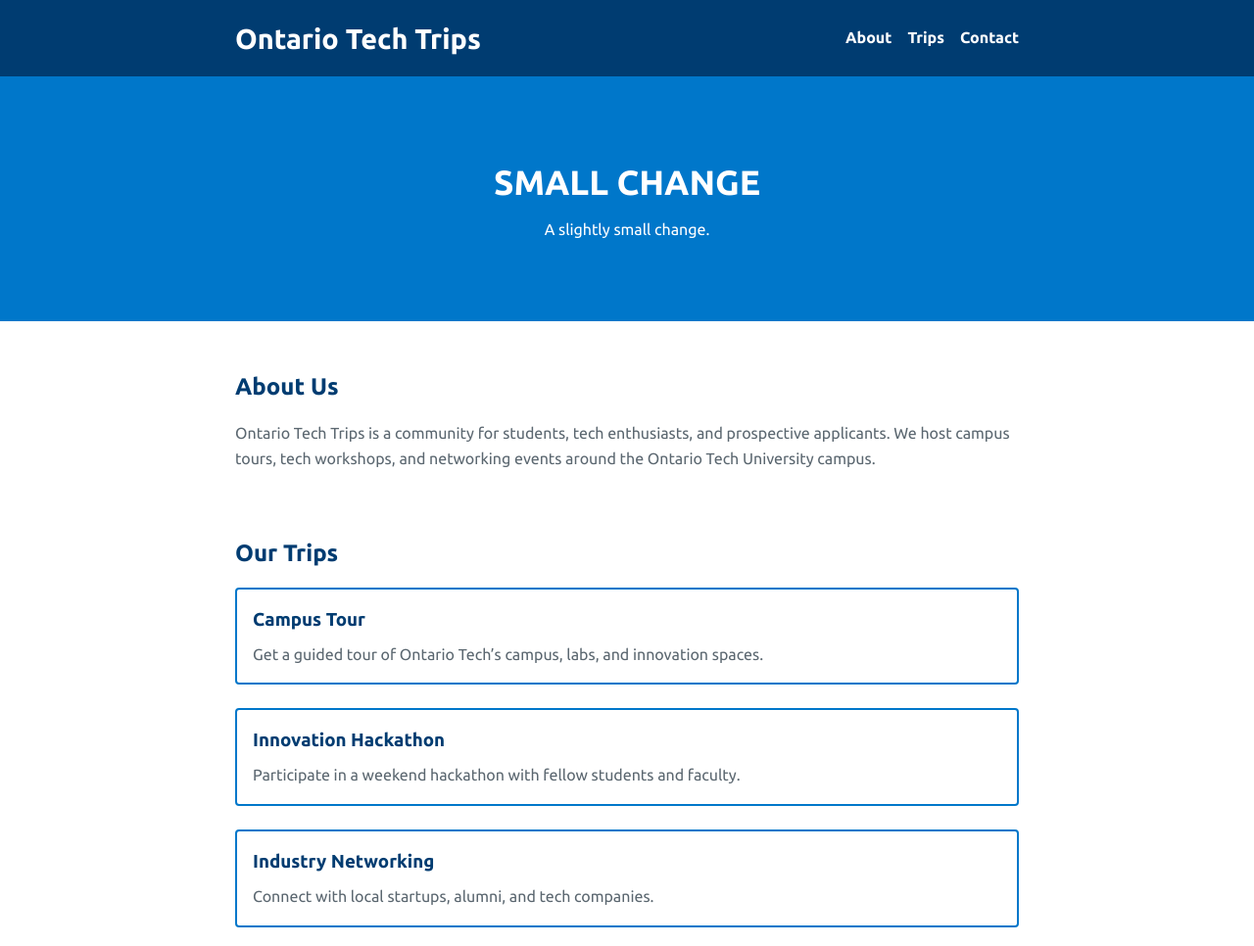
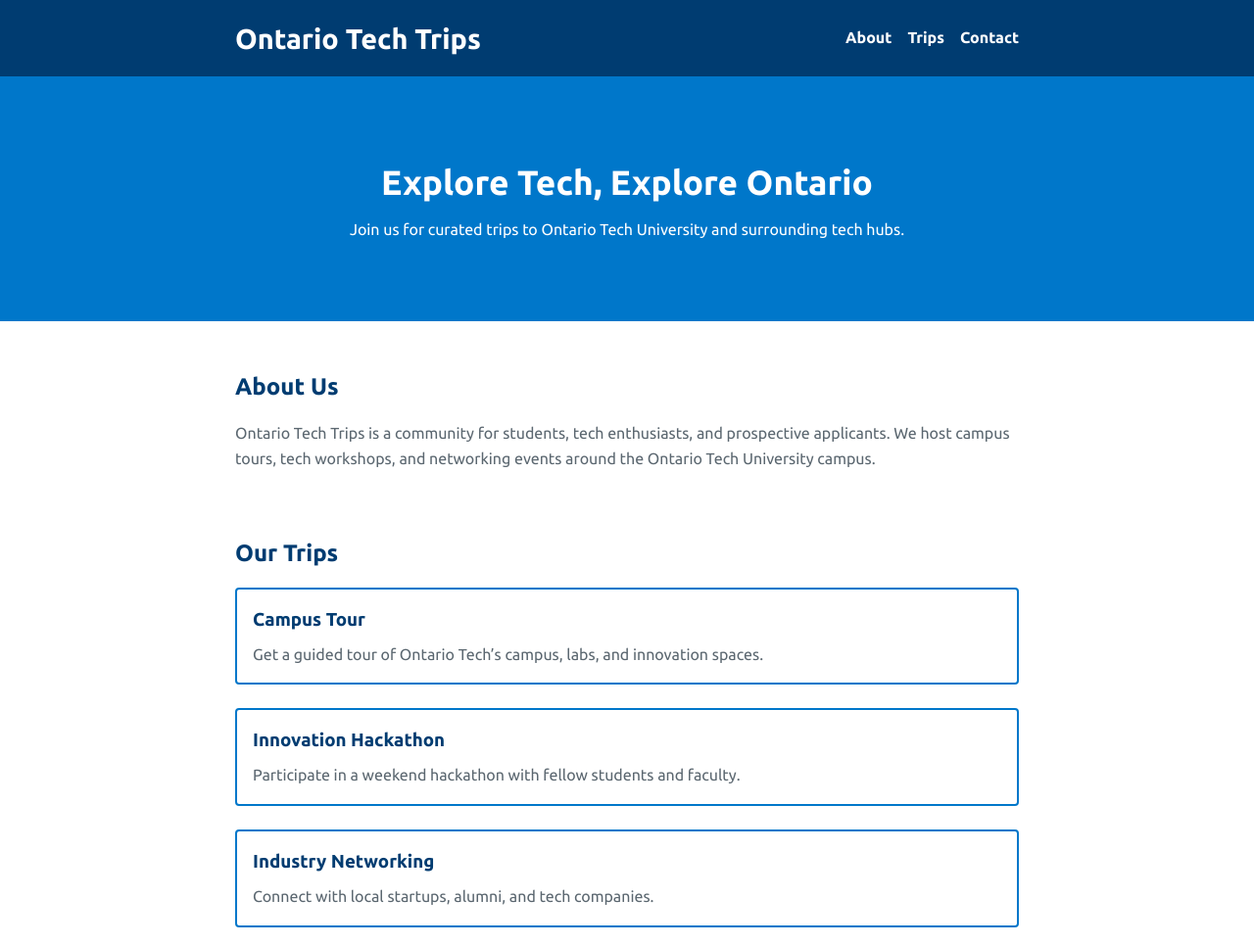
Before and after one commit to johnny982/ott, a website: page public/index.html in a window 1280 px wide. Shown: the top 966 px of the page at 98% size. Drawn offline with Linux system fonts and the light colour scheme.

Commit message:
revert small test change

```diff
--- a/public/index.html
+++ b/public/index.html
@@ -25,8 +25,8 @@
 
   <section id="hero" class="hero">
     <div class="container">
-      <h2>SMALL CHANGE</h2>
-      <p>A slightly small change.</p>
+      <h2>Explore Tech, Explore Ontario</h2>
+      <p>Join us for curated trips to Ontario Tech University and surrounding tech hubs.</p>
     </div>
   </section>
 
```
Also changed, not shown: README.md.
